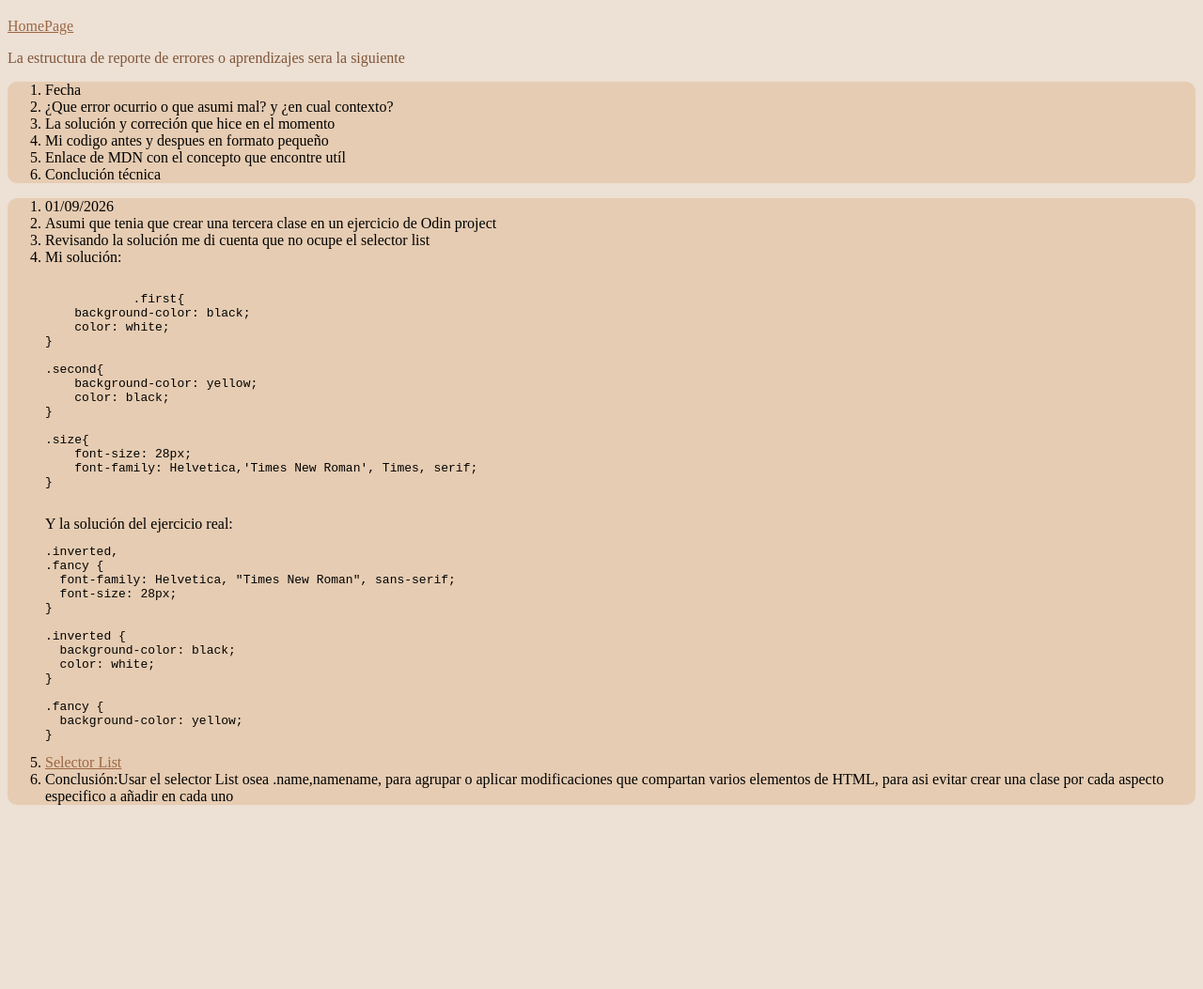
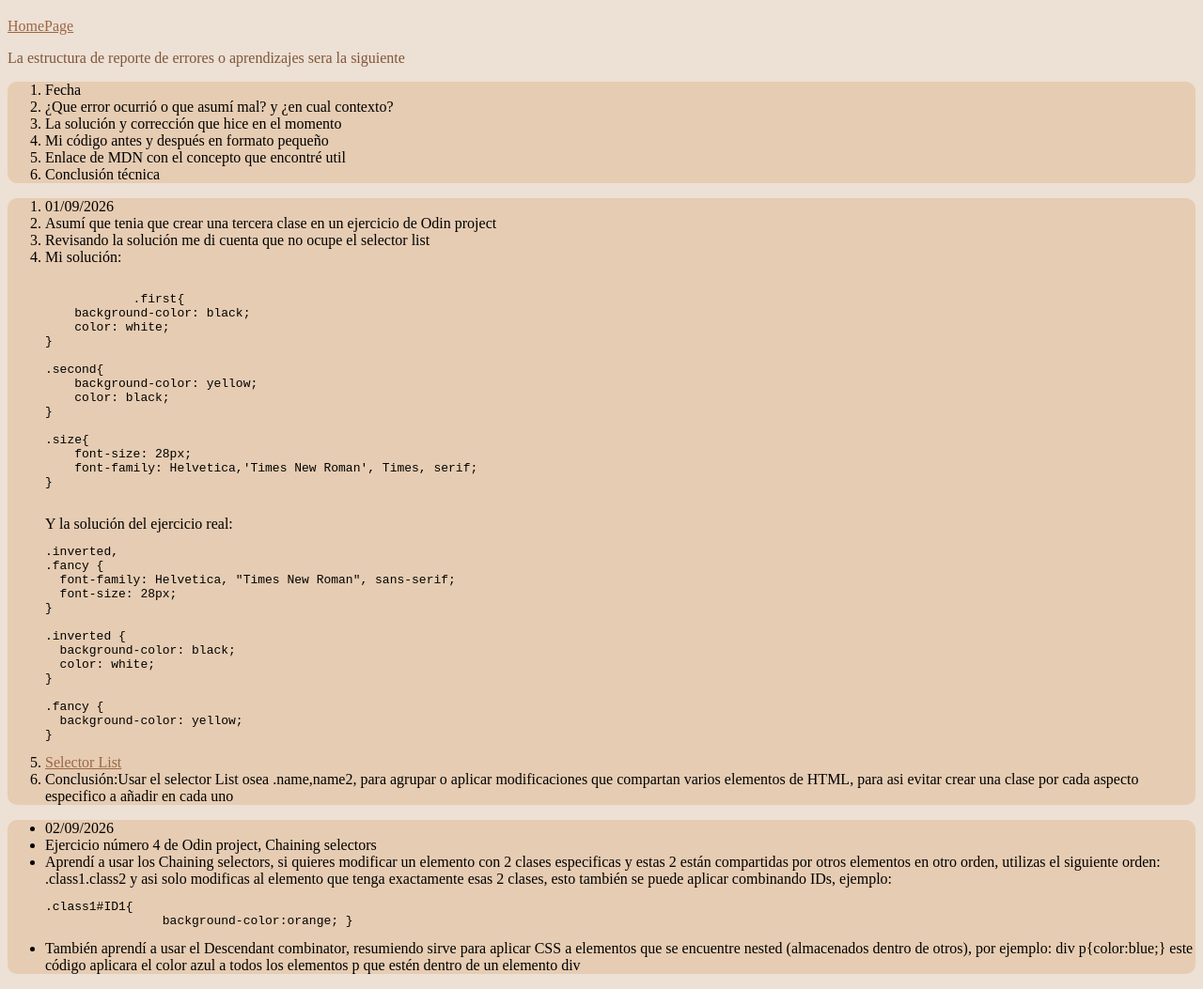
Before and after one commit to maxi-dev-cl/Dev-journal, a plain HTML site: page notas/css-notes.html in a window 1280 px wide. Shown: the part 61-1114 px from the top of the page at 94% size. Before the commit the page ends 934 px from the top, so only its background shows below. Drawn offline with Linux system fonts and the light colour scheme.

Commit message:
02/09/2026

```diff
--- a/notas/css-notes.html
+++ b/notas/css-notes.html
@@ -12,17 +12,17 @@
     <p>La estructura de reporte de errores o aprendizajes sera la siguiente</p>
 <article><ol>
         <li>Fecha</li>
-        <li>¿Que error ocurrio o que asumi mal? y ¿en cual contexto?</li>
-        <li>La solución y correción que hice en el momento</li>
-        <li>Mi codigo antes y despues en formato pequeño</li>
-        <li>Enlace de MDN con el concepto que encontre utíl</li>
-        <li>Conclución técnica</li>
+        <li>¿Que error ocurrió o que asumí mal? y ¿en cual contexto?</li>
+        <li>La solución y corrección que hice en el momento</li>
+        <li>Mi código antes y después en formato pequeño</li>
+        <li>Enlace de MDN con el concepto que encontré util</li>
+        <li>Conclusión técnica</li>
     </ol></article>
 
 <article>
     <ol>
         <li>01/09/2026</li>
-        <li>Asumi que tenia que crear una tercera clase en un ejercicio de Odin project</li>
+        <li>Asumí que tenia que crear una tercera clase en un ejercicio de Odin project</li>
         <li>Revisando la solución me di cuenta que no ocupe el selector list </li>
         <li>Mi solución:<pre><code>
             .first{
@@ -56,8 +56,22 @@
   background-color: yellow;
 }</code></pre></li>
 <li><a target="_blank" href="https://developer.mozilla.org/en-US/docs/Web/CSS/Guides/Selectors/Selector_structure#complex_selector">Selector List</a></li>
-<li>Conclusión:Usar el selector List osea .name,namename, para agrupar o aplicar modificaciones que compartan varios elementos de HTML, para asi evitar crear una clase por cada aspecto especifico a añadir en cada uno</li>
+<li>Conclusión:Usar el selector List osea .name,name2, para agrupar o aplicar modificaciones que compartan varios elementos de HTML, para asi evitar crear una clase por cada aspecto especifico a añadir en cada uno</li>
     </ol>
+</article>
+
+<article>
+    <ul>
+        <li>02/09/2026</li>
+        <li>Ejercicio número 4 de Odin project, Chaining selectors</li>
+        <li>Aprendí a usar los Chaining selectors, si quieres modificar un elemento con 2 clases especificas y estas 2 están compartidas por otros elementos en otro orden, utilizas el siguiente orden: .class1.class2 y asi solo modificas al elemento que tenga exactamente esas 2 clases, esto también se puede aplicar combinando IDs, ejemplo:
+            <pre><code>.class1#ID1{
+                background-color:orange; }</code></pre></li>
+        <li>También aprendí a usar el Descendant combinator, resumiendo sirve para aplicar CSS a elementos que se encuentre nested (almacenados dentro de otros), por ejemplo:
+            div p{color:blue;}
+            </code></pre> este código aplicara el color azul a todos los elementos p que estén dentro de un elemento div
+        </li>
+    </ul>
 </article>
 </body>
 </html>
```
